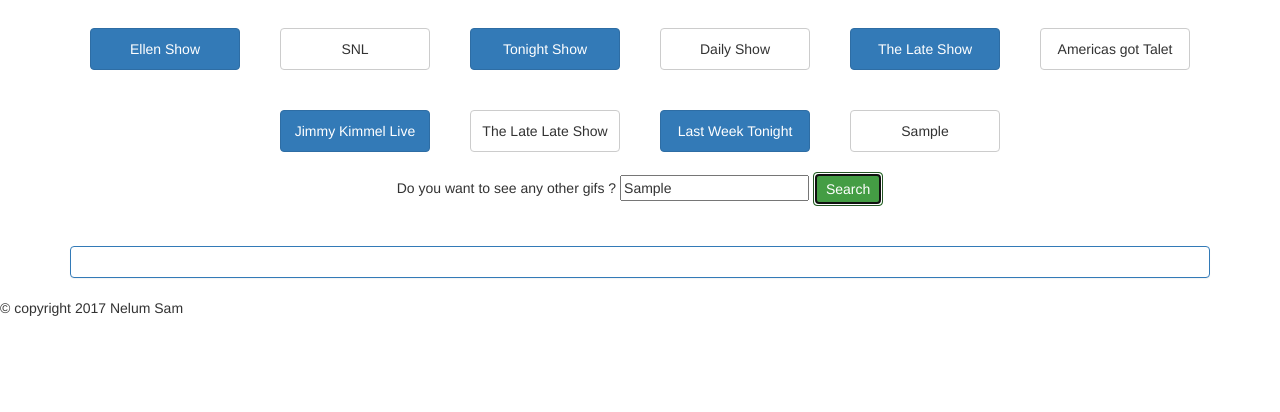
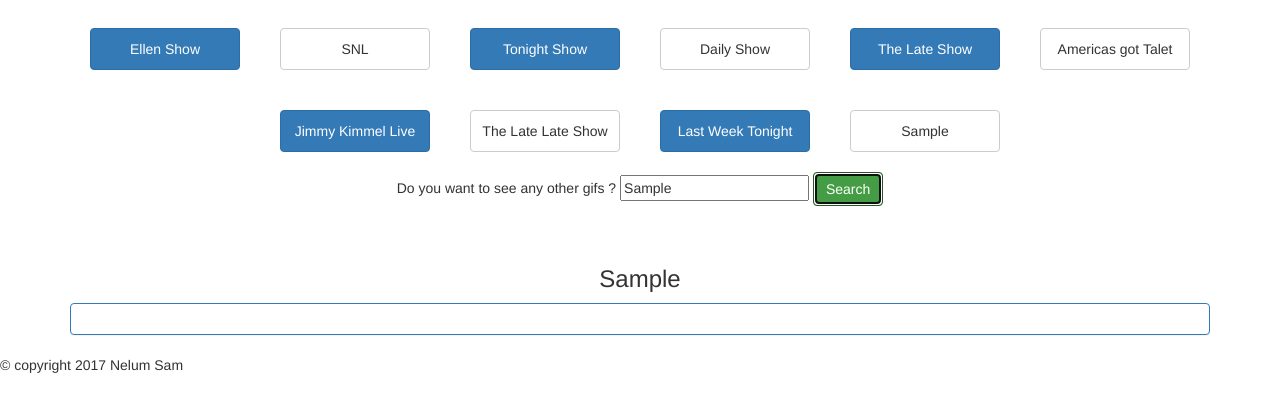
Before and after one commit to Dil2000/APICalls, a plain HTML site: page index.html in a window 1280 px wide. Both pictures are taken after typing "Sample" into the empty fields and a click on the button "Search". Shown: the part 140-552 px from the top of the page. Drawn offline with nearby package versions, Linux system fonts and the light colour scheme; no server answers.

Commit message:
Adding Header

```diff
--- a/assets/javascript/api.js
+++ b/assets/javascript/api.js
@@ -31,7 +31,7 @@ $(document).ready(function(){
 // Fetch Data from the API and add to html
     fetchData = function(SearchCategory){
         $("#imagesGoHere").empty();
-        //$("")
+        $("#HeadingSelected").text(SearchCategory);
         queryURL = "https://api.giphy.com/v1/gifs/search?q=" + SearchCategory +"&api_key=" + APIKey;
         $.ajax({
           url : queryURL,
--- a/index.html
+++ b/index.html
@@ -52,6 +52,7 @@
             <button id="extraGif" class = "btn btn-success">Search</button>
         </form>
         <br><br/>
+        <h3><div id = "HeadingSelected">  </div></h3>
         <div class="row">
 
           <div class="col-md-12 col-sm-12">
```
